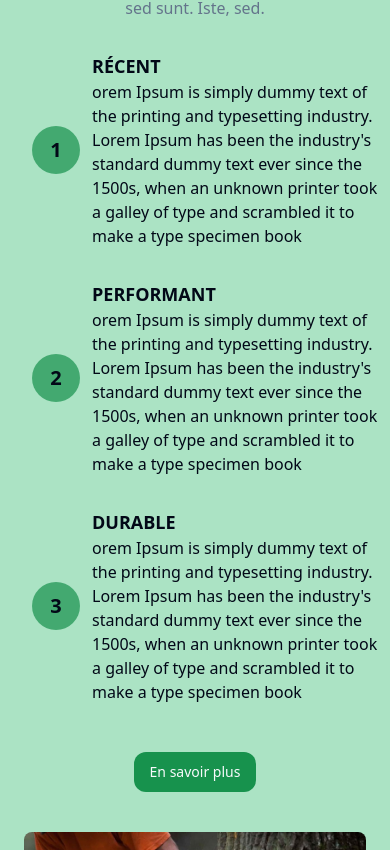
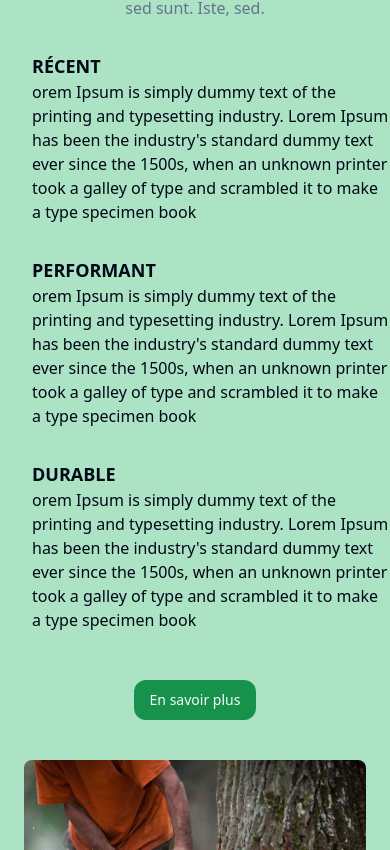
Before and after one commit to Moumouuu/juiher-nature, a Next.js app: page / in a window 390 px wide. Shown: the part 1334-2184 px from the top of the page. Built offline with nearby package versions, Linux system fonts and the light colour scheme.

Commit message:
feat(ui) fix

```diff
--- a/src/components/common/numberIndex.tsx
+++ b/src/components/common/numberIndex.tsx
@@ -4,7 +4,7 @@ export const NumberIndex = ({index}: {
     index: number
 }) => {
     return (
-        <div>
+        <div className={"hidden md:block"}>
             <div
                 className={"bg-juiher-secondary-green/70 flex items-center justify-center rounded-full w-12 h-12 p-3 mr-3"}>
                 <span className={'text-xl font-semibold'}>{index + 1}</span>
```
